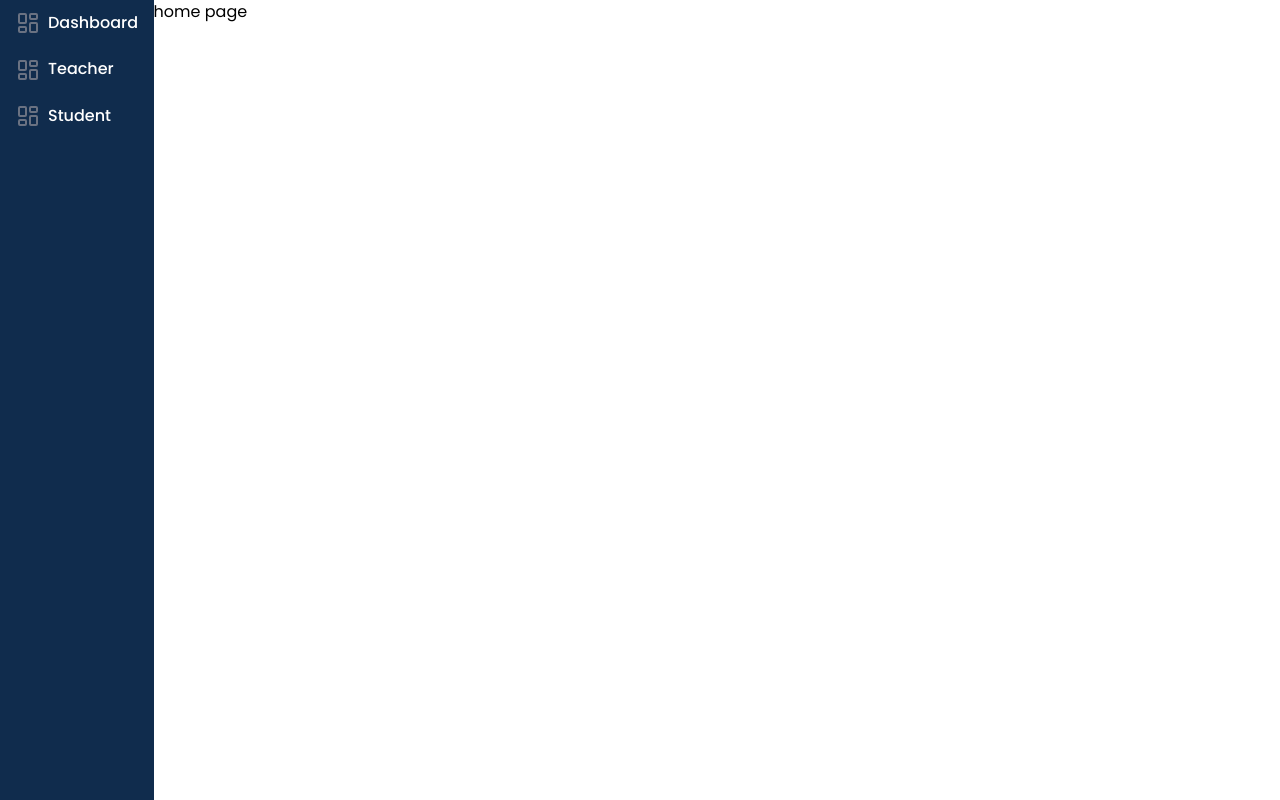
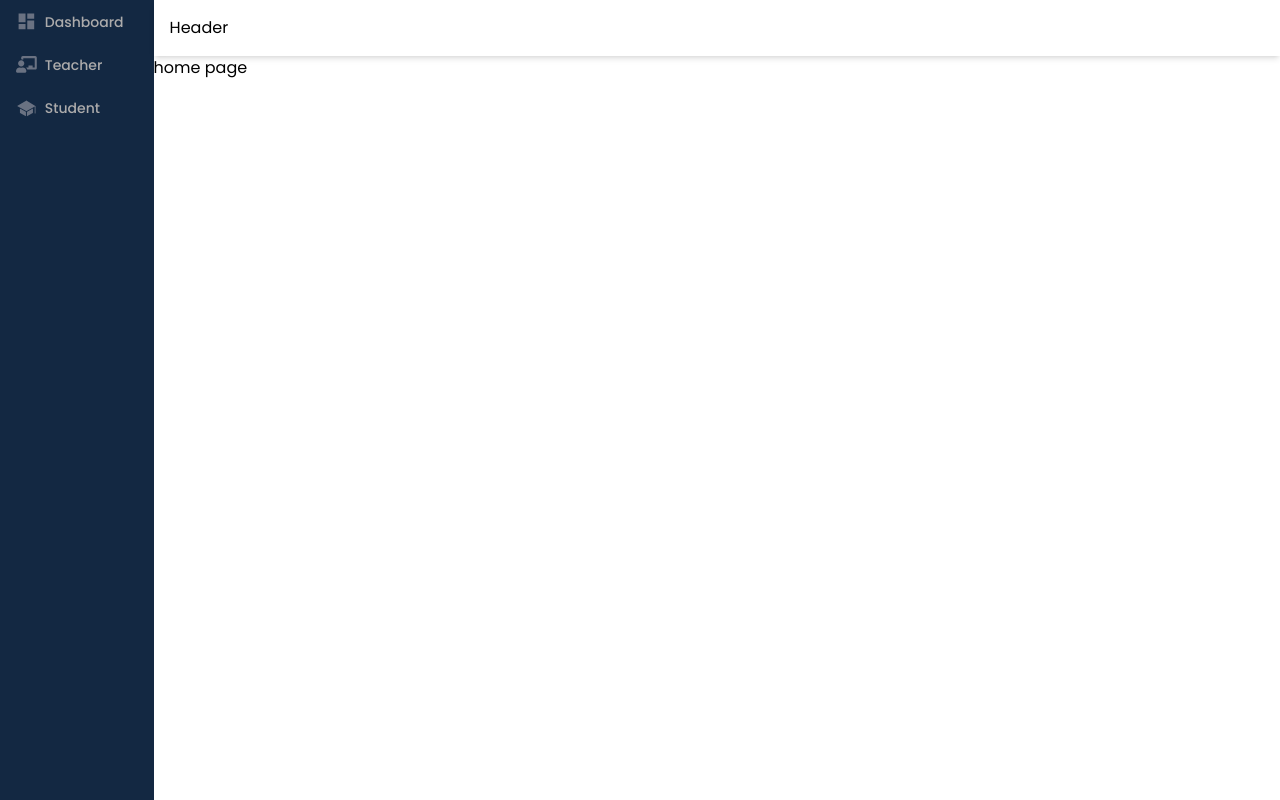
Before and after one commit to koayniaina/Dashboard, a Next.js app: page / in a window 1280 px wide. Built offline with nearby package versions, Linux system fonts and the light colour scheme.

Commit message:
create header page

```diff
--- a/app/(dashboard)/layout.tsx
+++ b/app/(dashboard)/layout.tsx
@@ -1,3 +1,4 @@
+import Header from "../components/Header";
 import Sidebar from "../components/Sidebar";
 
 export default function DashLayout({
@@ -7,11 +8,16 @@ export default function DashLayout({
 }>) {
   return (
     <div className="h-screen flex">
-      <div className="w-[14%] md:w-[8%] lg:w-[12%] xl:-[14%] sideleft ">
+      <div className="w-[12%] md:w-[8%] lg:w-[12%] xl:-[12%] sideleft ">
         <Sidebar />
       </div>
 
-      <div className="w-[86%] md:w-[92%] lg:w-[88%] xl:-[86%]">{children}</div>
+      <div className="w-[88%] md:w-[92%] lg:w-[88%] xl:-[88%]">
+        <main>
+          <Header />
+        </main>
+        {children}
+      </div>
     </div>
   );
 }
--- /dev/null
+++ b/app/components/Header.tsx
@@ -0,0 +1,9 @@
+import React from 'react'
+
+export default function Header() {
+  return (
+    <div className='shadow-md p-4'>
+      Header
+    </div>
+  )
+}
--- a/app/components/Sidebar.tsx
+++ b/app/components/Sidebar.tsx
@@ -1,46 +1,46 @@
-import { LayoutDashboard } from "lucide-react";
 import Link from "next/link";
 import React from "react";
-
+import { FaChalkboardTeacher } from "react-icons/fa";
+import { IoIosSchool } from "react-icons/io";
+import { MdDashboard } from "react-icons/md";
 
 const items = [
   {
     href: "/",
     label: "Dashboard",
-    icon: <LayoutDashboard />,
+    icon: <MdDashboard />,
   },
 
   {
     href: "/teacher",
     label: "Teacher",
-    icon: <LayoutDashboard />,
+    icon: <FaChalkboardTeacher />,
   },
 
   {
     href: "/student",
     label: "Student",
-    icon: <LayoutDashboard />,
+    icon: <IoIosSchool />,
   },
-]
+];
 
 export default function Sidebar() {
   return (
     <div>
-      {
-        items.map((item) => (
+      <li>
+        {items.map((item) => (
           <Link
             key={item.label}
             href={item.href}
-            className="flex items-center gap-2 text-sm font-medium text-gray-900 dark:text-white hover:bg-gray-100 dark:hover:bg-gray-700 group"
+            className="flex items-center gap-2 text-sm font-medium text-gray-900 dark:text-white  dark:hover:bg-gray-700 group"
           >
-            <span className="text-gray-500 dark:text-gray-400 ">
+            <span className="text-gray-500 dark:text-gray-400 icons ">
               {item.icon}
             </span>
             <span className="hidden lg:block">{item.label}</span>
           </Link>
-        ))
-      }
+        ))}
+      </li>
     </div>
-
   );
 }
--- a/app/globals.css
+++ b/app/globals.css
@@ -3,16 +3,23 @@
 @import "tailwindcss";
 
 body {
+  list-style: none;
   font-family: Poppins;
 }
 
 .sideleft {
-  background-color: rgb(16, 44, 77);
+  background-color: rgb(19, 40, 66);
 
   a {
-    font-weight: 500;
-    font-size: 1rem;
-    color: #ffffff;
-    padding: .7rem 1rem;
+    color: #acabab;
+    padding: 0.7rem 1rem;
+    text-decoration: none;
+    text-align: center;
   }
 }
+
+.icons {
+  font-weight: 500;
+
+  font-size: 1.3rem;
+}
```
